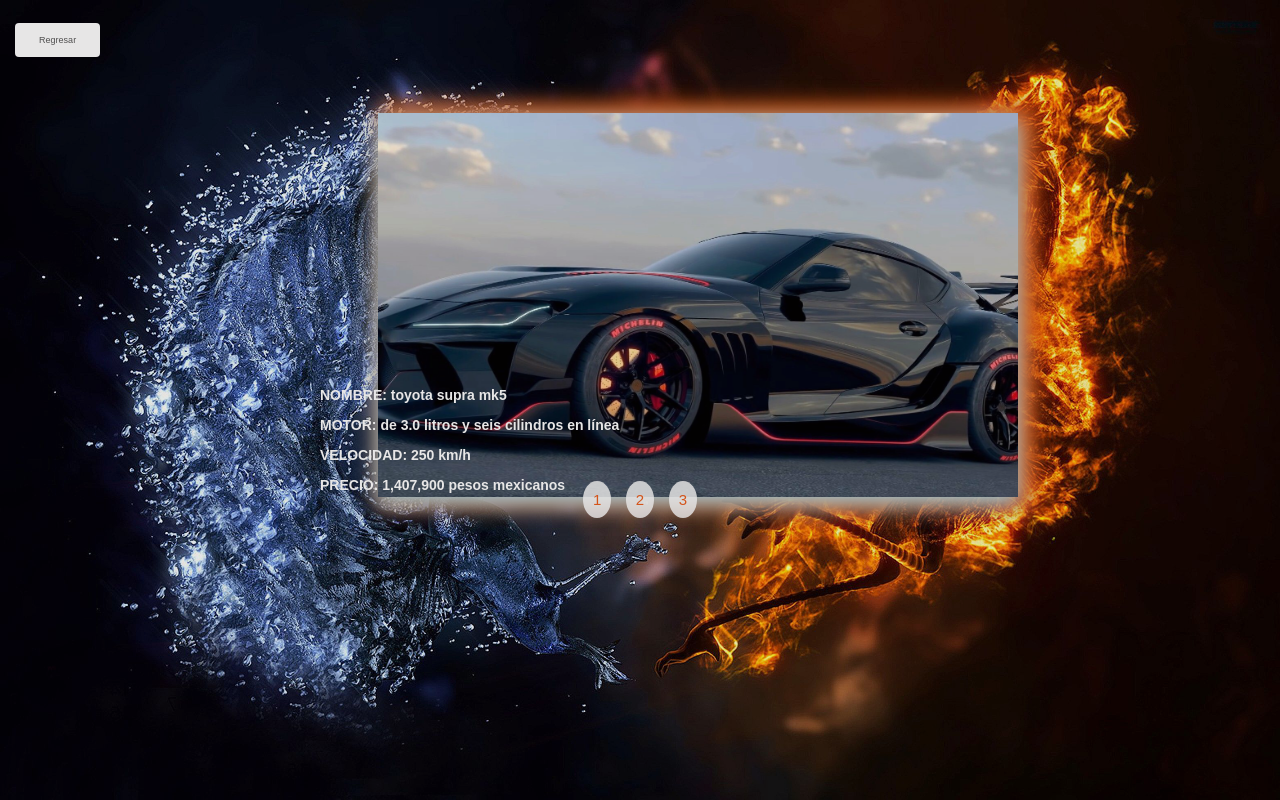
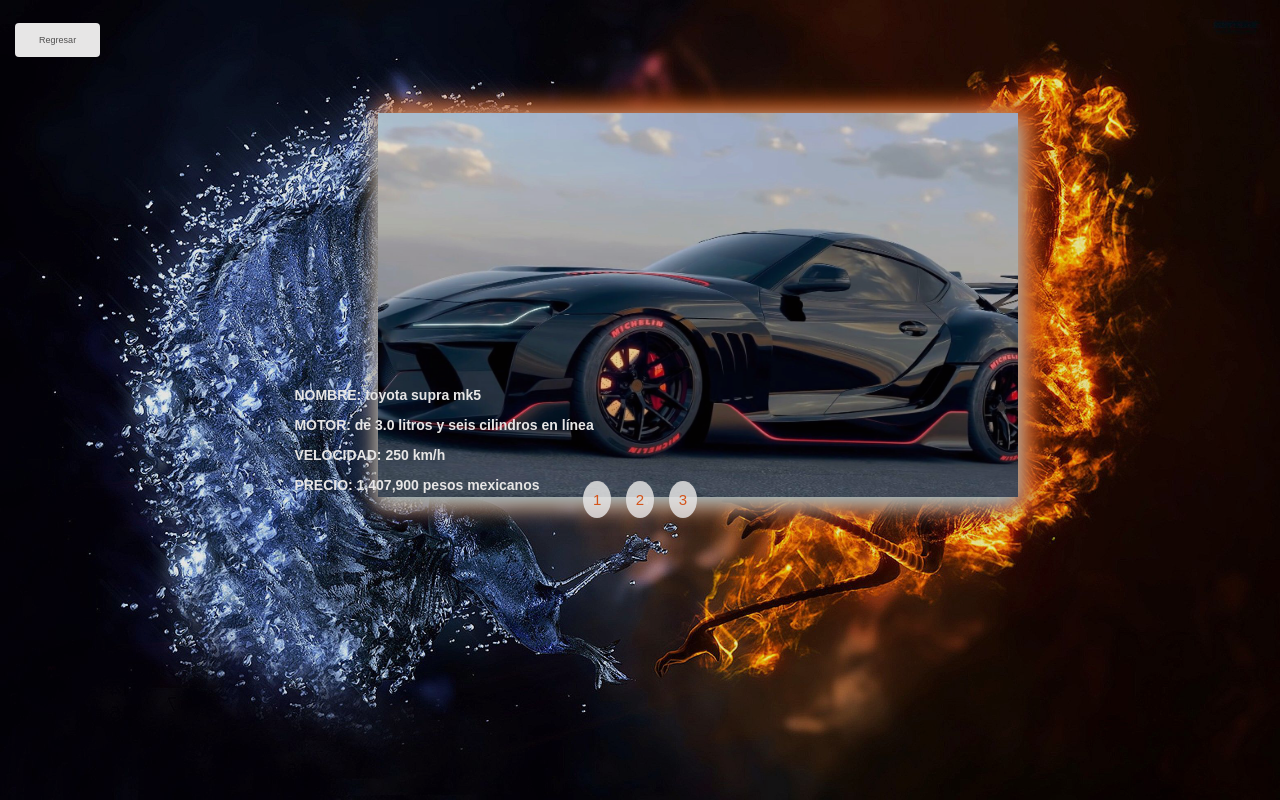
Before and after one commit to yofrandyogando/carros, a plain HTML site: page mas.html in a window 1280 px wide. Drawn offline with Linux system fonts and the light colour scheme.

Commit message:
Update diferente.css

```diff
--- a/diferente.css
+++ b/diferente.css
@@ -102,7 +102,7 @@ ul.slider li:target {
 
 p {
     position: relative;
-    left: 75%;
+    left: 73%;
     transform: translateX(-50%);
     top: -.4cm;
     color: rgb(255, 255, 255);
```
